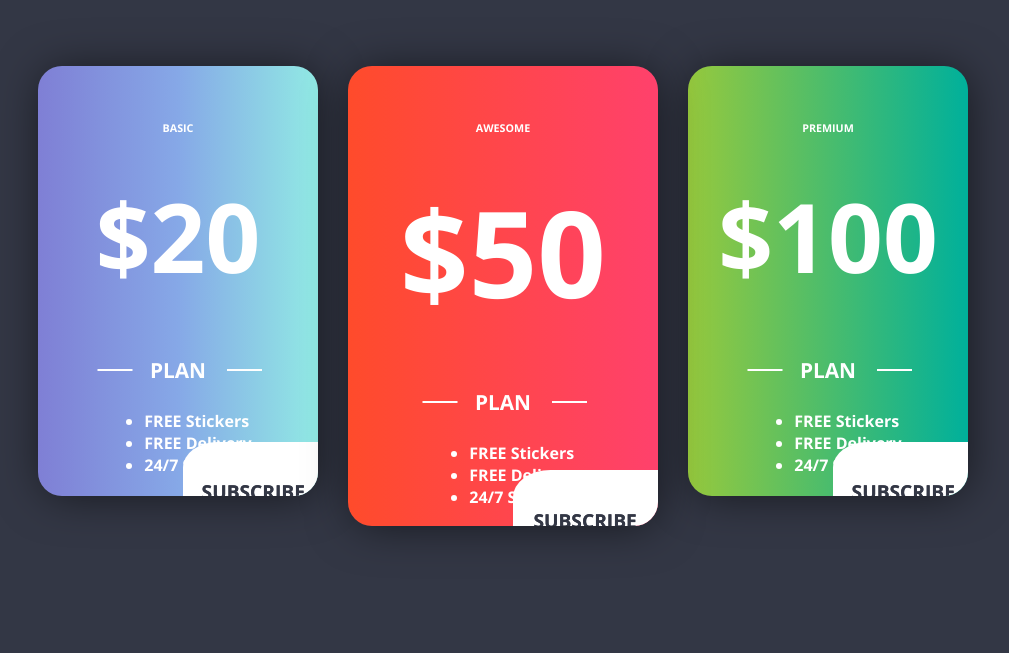
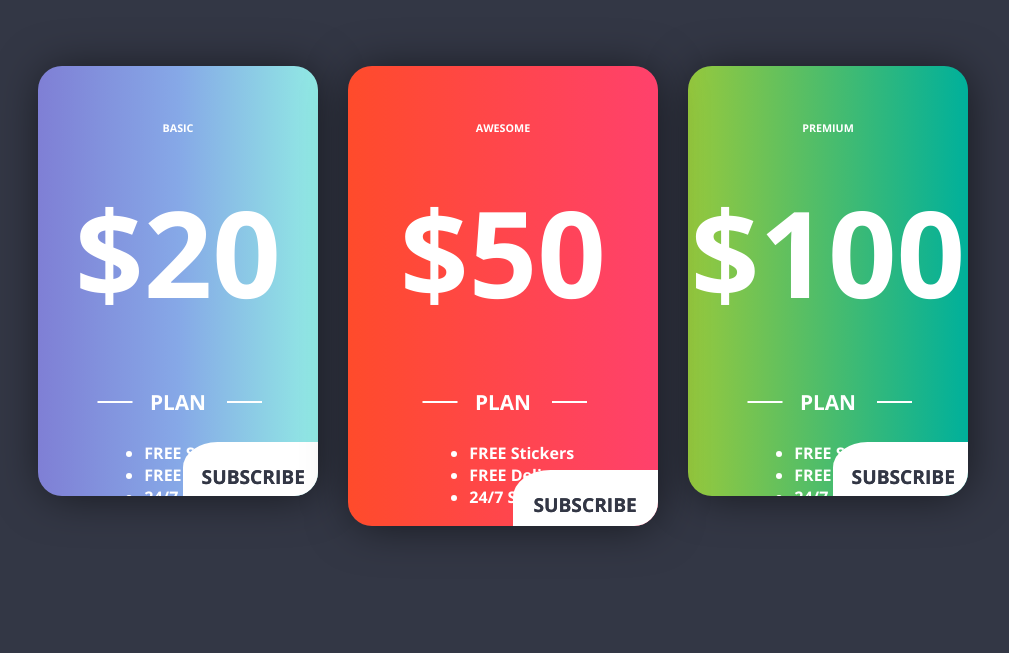
Before and after one commit to azaelgt/practicas_maquetado, a plain HTML site: page practica-4/index.html in a window 1280 px wide. Shown: the part 104-757 px from the top of the page, without its empty margins (137-1146 px from the left). Drawn offline with nearby package versions, Linux system fonts and the light colour scheme.

Commit message:
segunda modificacion

```diff
--- a/practica-4/style.css
+++ b/practica-4/style.css
@@ -60,7 +60,7 @@ body {
 .card:nth-child(1),
 .card:nth-child(3) {
   .price {
-    font-size: 6rem;
+    font-size: 7.5rem;
   }
 
   .buy-button {
@@ -81,6 +81,7 @@ body {
   margin: 10px 0px 20px;
   z-index: 2;
 }
+
 
 .plan {
   font-size: 1.3rem;
@@ -129,12 +130,12 @@ body {
   text-shadow: 0 0 0;
   text-decoration: none;
   color: var(--white);
-  position: absolute;
+  position:absolute;
   left: 8%;
-  top: 10%;
+  top: 1%;
   color: var(--black);
   font-size: 1.2rem;
-  transition: all 0.4s ease-in-out;
+  transition: all 0.5s ease-in-out;
 }
 
 .card:hover {
@@ -157,10 +158,11 @@ body {
   width: 100%;
   right: 0%;
   border-radius: 0%;
+
 }
 
-.card:hover .buy-button h3 {
-  left: 50%;
+.card:hover .buy-button .h3 {
+  left: 10%;
   transform: translate(-50%, 0%);
 }
 
```
